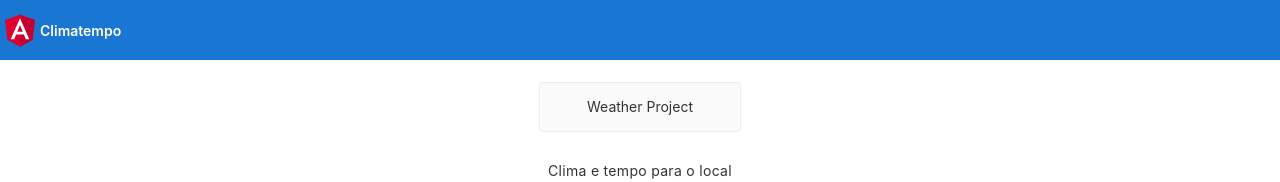
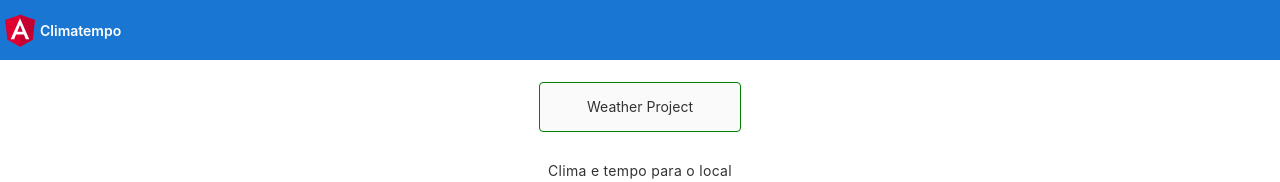
Before and after one commit to suzukikarol/Climatempo, an Angular app in the folder weather-project/: page / in a window 1280 px wide. Shown: the top 182 px of the page. Built offline with nearby package versions, Linux system fonts and the light colour scheme.

Commit message:
teste, cor card verde

```diff
--- a/weather-project/src/app/app.component.css
+++ b/weather-project/src/app/app.component.css
@@ -38,7 +38,7 @@
 
 .card {
   border-radius: 4px;
-  border: 1px solid #eee;
+  border: 1px solid green;
   background-color: #fafafa;
   height: 16px;
   width: 168px;
```
